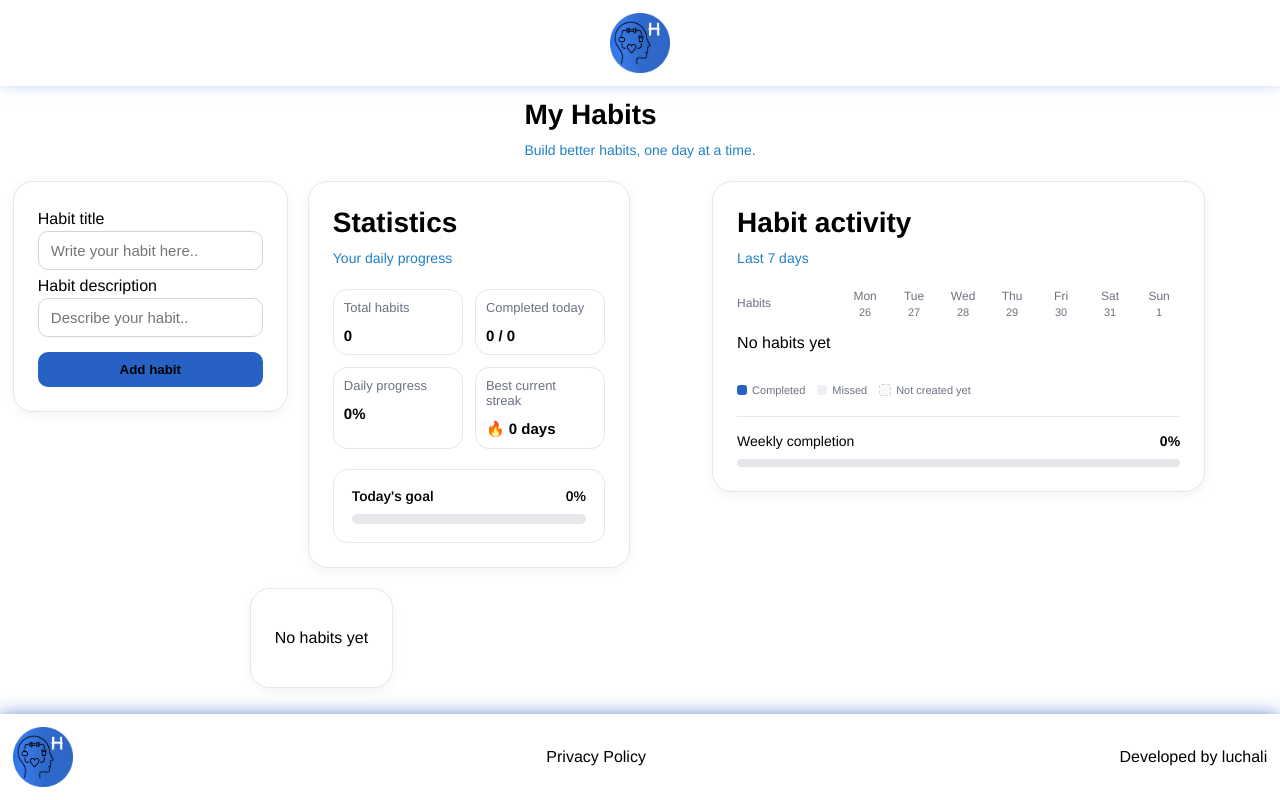
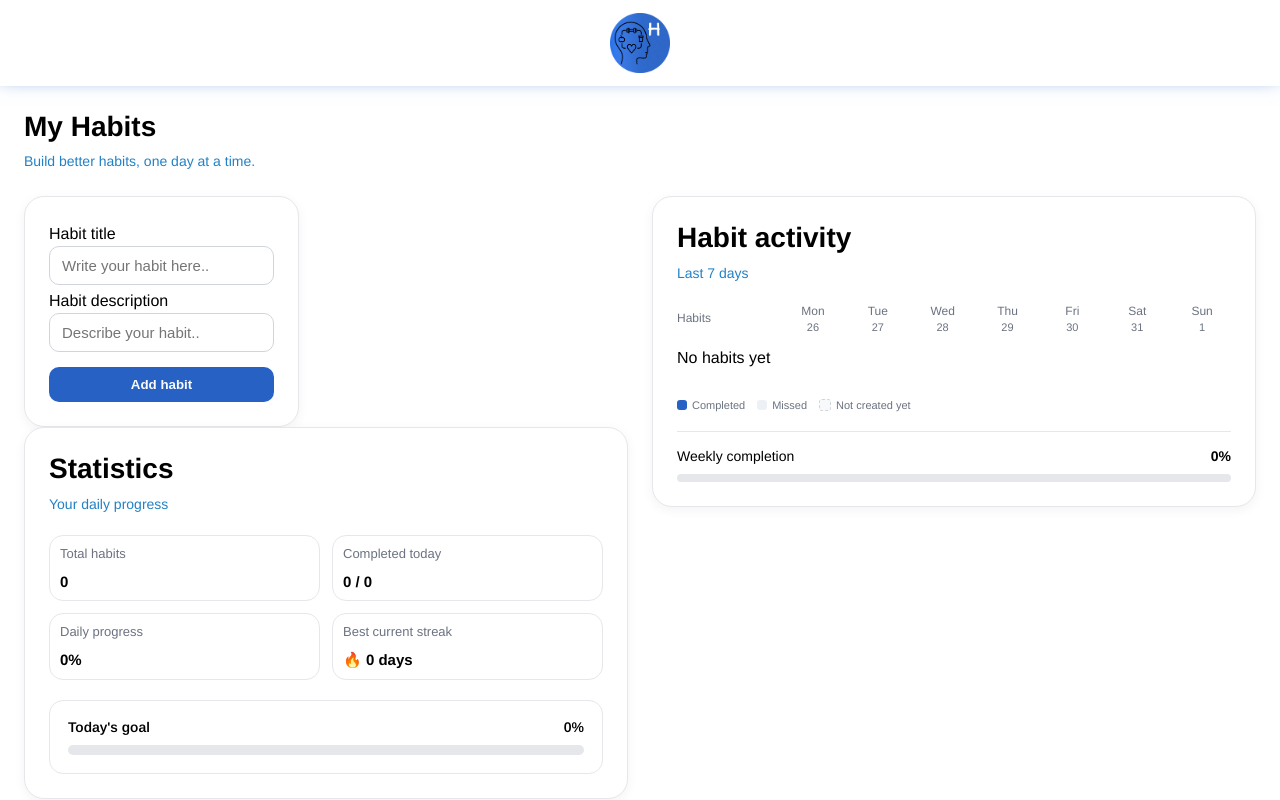
Before and after one commit to luchali/habit-tracker-angular, an Angular app: page / in a window 1280 px wide. Shown: the top 800 px of the page. Built offline with nearby package versions, Linux system fonts and the light colour scheme.

Commit message:
change style

```diff
--- a/src/app/components/habit-form/habit-form.html
+++ b/src/app/components/habit-form/habit-form.html
@@ -20,7 +20,7 @@
     class="habit-form_input"
   />
 
-  <button type="submit" class="habit-form_button habit-form_button-white habit-form_button-animate">
+  <button type="submit" class="habit-form_button">
     Add habit
   </button>
 </form>
--- a/src/app/components/habit-form/habit-form.scss
+++ b/src/app/components/habit-form/habit-form.scss
@@ -6,13 +6,10 @@
     align-items: flex-start;
     gap: 3px;
 
-    width: max-content;
+    width: 100%;
+    max-width: 350px;
+    min-width: 0;
     height: fit-content;
-    //  background-color: v.$background-color;
-    //     padding: 15px;
-    //     border-radius: 33px;
-    //     box-shadow: 0.5px 2px 4px rgba(0, 0, 0, 0.419);
-    //     margin-block: 5px;
 
     &_p{
         margin: 0;
@@ -20,7 +17,9 @@
     }
 
     &_input{
-        width: max-content;
+        width: 100%;
+        min-width: 0;
+        box-sizing: border-box;
         padding: 10px 12px;
 
         border: 1px solid v.$border-color;
@@ -49,78 +48,13 @@
         border-radius: 10px;
 
         background: v.$primary-color;
+        color: v.$background-color;
 
         font-weight: 600;
         cursor: pointer;
 
-        // &:link,
-        // &:visited {
-        //     text-transform: uppercase;
-        //     text-decoration: none;
-        //     padding: 15px 40px;
-        //     display: inline-block;
-        //     border-radius: 100px;
-        //     transition: all .2s;
-        //     position: absolute;
-        // }
-
-        &:hover {
-            transform: translateY(-2px);
-            box-shadow: 0 10px 20px rgba(0, 0, 0, 0.2);
-            color: v.$background-color;
-        }
-
-        &:active {
-            transform: translateY(-1px);
-            box-shadow: 0 5px 10px rgba(0, 0, 0, 0.2);
-        }
-
-        &-white {
-            background-color: v.$primary-color;
-            color: v.$text-color;
-
-            &::after {
-                background-color: v.$background-color;
-            }
-        }
-
-        &::after {
-            content: "";
-            display: inline-block;
-            height: 100%;
-            width: 100%;
-            border-radius: 100px;
-              background-color: v.$primary-color;
-            position: absolute;
-            top: 0;
-            left: 0;
-            z-index: -1;
-            transition: all 1.1s;
-            pointer-events: none;
-        }
-
-        &:hover::after {
-            transform: scaleX(1.4) scaleY(1.6);
-            opacity: 0;
-            color: v.$text-color;
-        }
-
-        &-animated {
-            animation: moveInBottom 5s ease-out;
-            animation-fill-mode: backwards;
+        &:hover{
+            background: v.$secondary-color;
         }
     }
 }
-
-
-@keyframes moveInBottom {
-    0% {
-        opacity: 0;
-        transform: translateY(30px);
-    }
-
-    100% {
-        opacity: 1;
-        transform: translateY(0px);
-    }
-}
--- a/src/app/components/habit-statistics/habit-statistics.scss
+++ b/src/app/components/habit-statistics/habit-statistics.scss
@@ -1,3 +1,4 @@
+@use 'utils/mixins' as m;
 .statistics {
   display: flex;
   flex-direction: column;
@@ -27,6 +28,10 @@
     display: grid;
     grid-template-columns: repeat(2, minmax(0, 1fr));
     gap: 12px;
+
+    @include m.mobile-small {
+      grid-template-columns: 1fr;
+    }
   }
 
   &__card {
--- a/src/app/components/ui-card/ui-card.scss
+++ b/src/app/components/ui-card/ui-card.scss
@@ -1,16 +1,23 @@
+@use 'utils/mixins' as m;
+@use 'utils/variables' as v;
+
 :host {
   display: block;
+//   width: 100%;
   min-width: 0;
 }
 
 .card {
-//   height: 100%;
+  min-width: 0;
   padding: 24px;
+  box-sizing: border-box;
 
-  background: #fff;
-  border: 1px solid #e5e7eb;
+  background: v.$uicard-color;
+  border: 1px solid v.$uicardborder-color;
   border-radius: 20px;
   box-shadow: 0 3px 12px rgba(0, 0, 0, 0.05);
 
-  box-sizing: border-box;
+  @include m.mobile {
+    padding: 16px;
+  }
 }
--- a/src/app/footer/footer.html
+++ b/src/app/footer/footer.html
@@ -1,5 +1,5 @@
 <footer class="footer">
     <img class="footer_logo" src="logo.png"/>
-    <p class="footer_p">Privacy Policy</p>
+    <a href="https://github.com/luchali/" target="_blank" rel="noopener noreferrer" class="footer_a">Privacy Policy</a>
     <a href="https://github.com/luchali/" target="_blank" rel="noopener noreferrer" class="footer_a">Developed by luchali</a>
 </footer>
--- a/src/app/footer/footer.scss
+++ b/src/app/footer/footer.scss
@@ -11,10 +11,7 @@
     bottom: 0px;
     position: relative;
     width: stretch;
-    // border-top: 1px solid v.$primary-color;
-    // box-shadow: 0.5px 2px 4px rgba(0, 0, 0, 0.419);
-    // box-shadow: -1px 0px 20px 0px rgba(0, 0, 0, 0.419);
-    box-shadow: -1px 4px 20px 0px v.$primary-color;;
+    box-shadow: 0px 12px 20px 0px v.$primary-color;;
 
     &_logo{
         height: 100%;
@@ -26,9 +23,8 @@
         cursor: pointer;
 
         &:hover {
-            text-shadow: 0px 0px 11px v.$primary-color;
-            transform: scale(1.04);
-            color: v.$secondary-color;
+            transform: scale(1.02);
+                text-decoration-line: underline;
         }
     }
 }
--- a/src/app/pages/home/home.html
+++ b/src/app/pages/home/home.html
@@ -4,14 +4,14 @@
   title="My Habits"
   subtitle="Build better habits, one day at a time."
 />
-  <div class="home_habitssection">
-    <app-ui-card>
+  <div class="home__habitssection">
+    <app-ui-card class="home__form">
       <app-habit-form
         (habitCreated)="addHabit($event)"
       ></app-habit-form>
     </app-ui-card>
 
-    <app-ui-card>
+    <app-ui-card class="home__statistics">
     <app-habit-statistics
       [habits]="habits()"
       [maxStreak]="maxStreak()"
--- a/src/app/pages/home/home.scss
+++ b/src/app/pages/home/home.scss
@@ -1,63 +1,122 @@
-@use 'utils/variables' as v;
+// @use 'utils/variables' as v;
+
+// .home {
+//     padding: 1%;
+//     margin: 0;
+//     display: grid;
+//     grid-template-columns: repeat(2, minmax(0, 1fr));
+//     grid-template-rows: repeat(3, auto);
+//     gap: 20px;
+//     justify-items: center;
+
+//     &_habitssection{
+//         margin: 0;
+//         display: grid;
+//         grid-template-columns: auto auto;
+//         gap: 20px;
+//     }
+//     &_title {
+//         grid-column: 1/-1;
+//     }
+
+//     &_list{
+//         grid-column: 1/-2;
+//         // background-color: v.$background-color;
+//         width: max-content;
+//         height: fit-content;
+//         // padding: 10px;
+//         // margin-block: 5px;
+//         // border-radius: 33px;
+//         // box-shadow: 0.5px 2px 4px rgba(0, 0, 0, 0.419);
+//     }
+// }
+
+// .streak {
+//   display: flex;
+//   align-items: center;
+//   gap: 10px;
+
+//   padding: 12px 16px;
+//   background-color: white;
+//   border-radius: 16px;
+
+//    &__fire {
+//     width: 48px;
+//     height: 48px;
+//     object-fit: contain;
+//     }
+
+//     &__info {
+//     display: flex;
+//     flex-direction: column;
+//     }
+
+//     &__count {
+//     font-size: 24px;
+//     font-weight: 700;
+//     }
+
+//     &__text {
+//     font-size: 14px;
+//     color: #777;
+//     }
+// }
+@use 'utils/mixins' as m;
 
 .home {
-    padding: 1%;
-    margin: 0;
+  display: grid;
+  grid-template-columns: minmax(0, 1fr) minmax(0, 1fr);
+  gap: 24px;
+  padding: 24px;
+  align-items: start;
+
+  &_title {
+    grid-column: 1 / -1;
+  }
+
+  &_habitssection {
     display: grid;
-    grid-template-columns: repeat(2, minmax(0, 1fr));
-    grid-template-rows: repeat(3, auto);
-    gap: 20px;
-    justify-items: center;
+    grid-template-columns: max-content minmax(0, 1fr);
+    gap: 24px;
+    align-items: start;
+  }
 
-    &_habitssection{
-        margin: 0;
-        display: grid;
-        grid-template-columns: auto auto;
-        gap: 20px;
-    }
-    &_title {
-        grid-column: 1/-1;
+  &_statisticsection {
+    min-width: 0;
+  }
+   &__form {
+    width: fit-content;
+    max-width: 100%;
+  }
+
+  &__statistics {
+    min-width: 0;
+  }
+
+  &_list {
+    grid-column: 1 / -1;
+    width: min(100%, 620px);
+    min-width: 0;
+  }
+
+  @include m.desktop {
+    grid-template-columns: minmax(0, 1fr);
+
+    &_habitssection {
+      grid-template-columns: repeat(2, minmax(0, 1fr));
     }
 
-    &_list{
-        grid-column: 1/-2;
-        // background-color: v.$background-color;
-        width: max-content;
-        height: fit-content;
-        // padding: 10px;
-        // margin-block: 5px;
-        // border-radius: 33px;
-        // box-shadow: 0.5px 2px 4px rgba(0, 0, 0, 0.419);
+    &_title,
+    &_list {
+      grid-column: 1;
     }
+  }
+
+@include m.mobile {
+  grid-template-columns: minmax(0, 1fr);
+
+  app-ui-card {
+    width: 100%;
+  }
 }
-
-.streak {
-  display: flex;
-  align-items: center;
-  gap: 10px;
-
-  padding: 12px 16px;
-  background-color: white;
-  border-radius: 16px;
-
-   &__fire {
-    width: 48px;
-    height: 48px;
-    object-fit: contain;
-    }
-
-    &__info {
-    display: flex;
-    flex-direction: column;
-    }
-
-    &__count {
-    font-size: 24px;
-    font-weight: 700;
-    }
-
-    &__text {
-    font-size: 14px;
-    color: #777;
-    }
 }
--- /dev/null
+++ b/src/utils/_mixins.scss
@@ -0,0 +1,23 @@
+@mixin desktop {
+  @media (max-width: 1100px) {
+    @content;
+  }
+}
+
+@mixin tablet {
+  @media (max-width: 900px) {
+    @content;
+  }
+}
+
+@mixin mobile {
+  @media (max-width: 700px) {
+    @content;
+  }
+}
+
+@mixin mobile-small {
+  @media (max-width: 500px) {
+    @content;
+  }
+}
--- a/src/utils/_variables.scss
+++ b/src/utils/_variables.scss
@@ -5,3 +5,5 @@ $background-color: #f8fafc;
 $danger-color: #ef4444;
 $success-color: #69d212;
 $border-color: #d1d5db;
+$uicard-color: #ffffff;
+$uicardborder-color: #e5e7eb;
```
